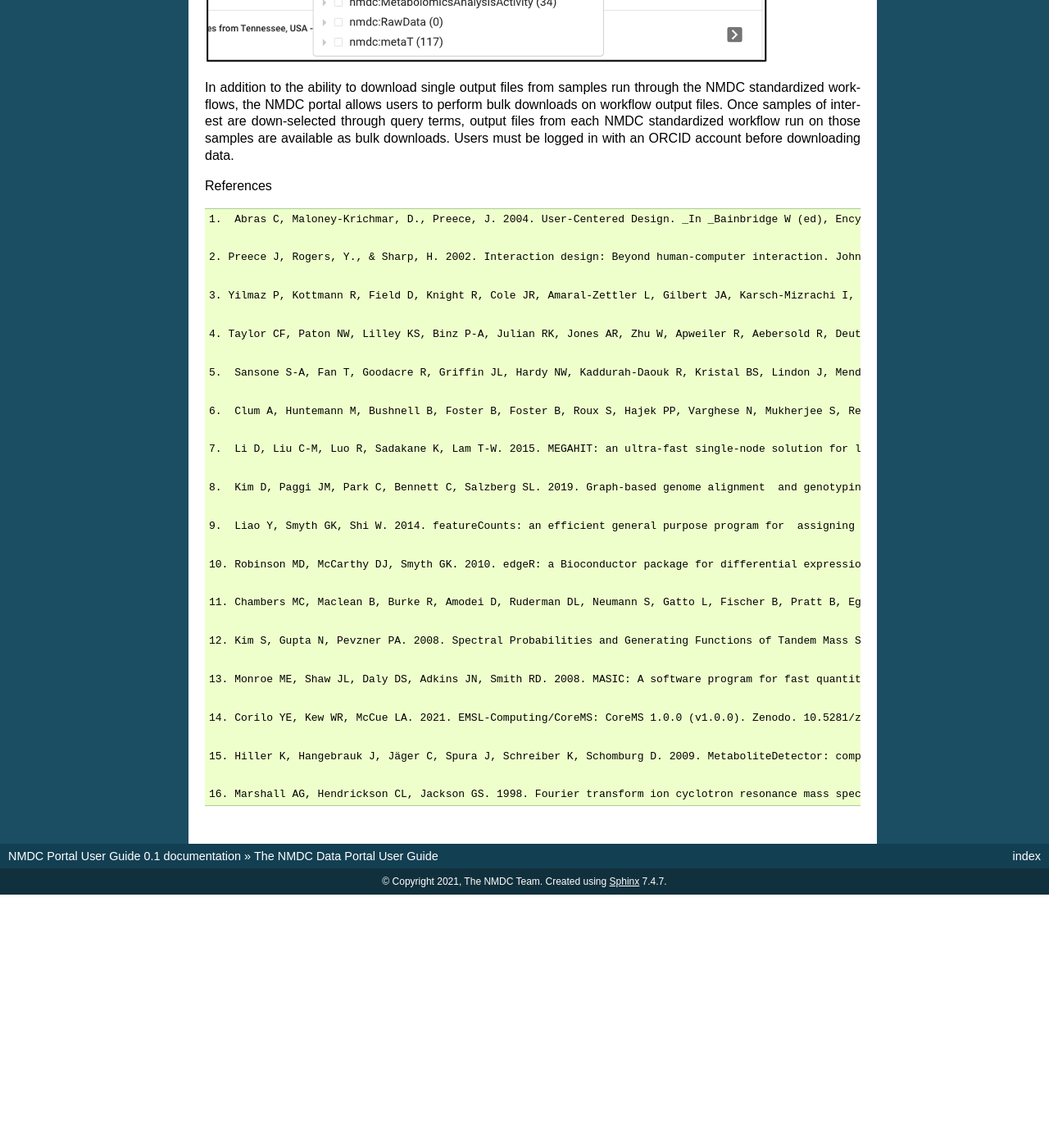
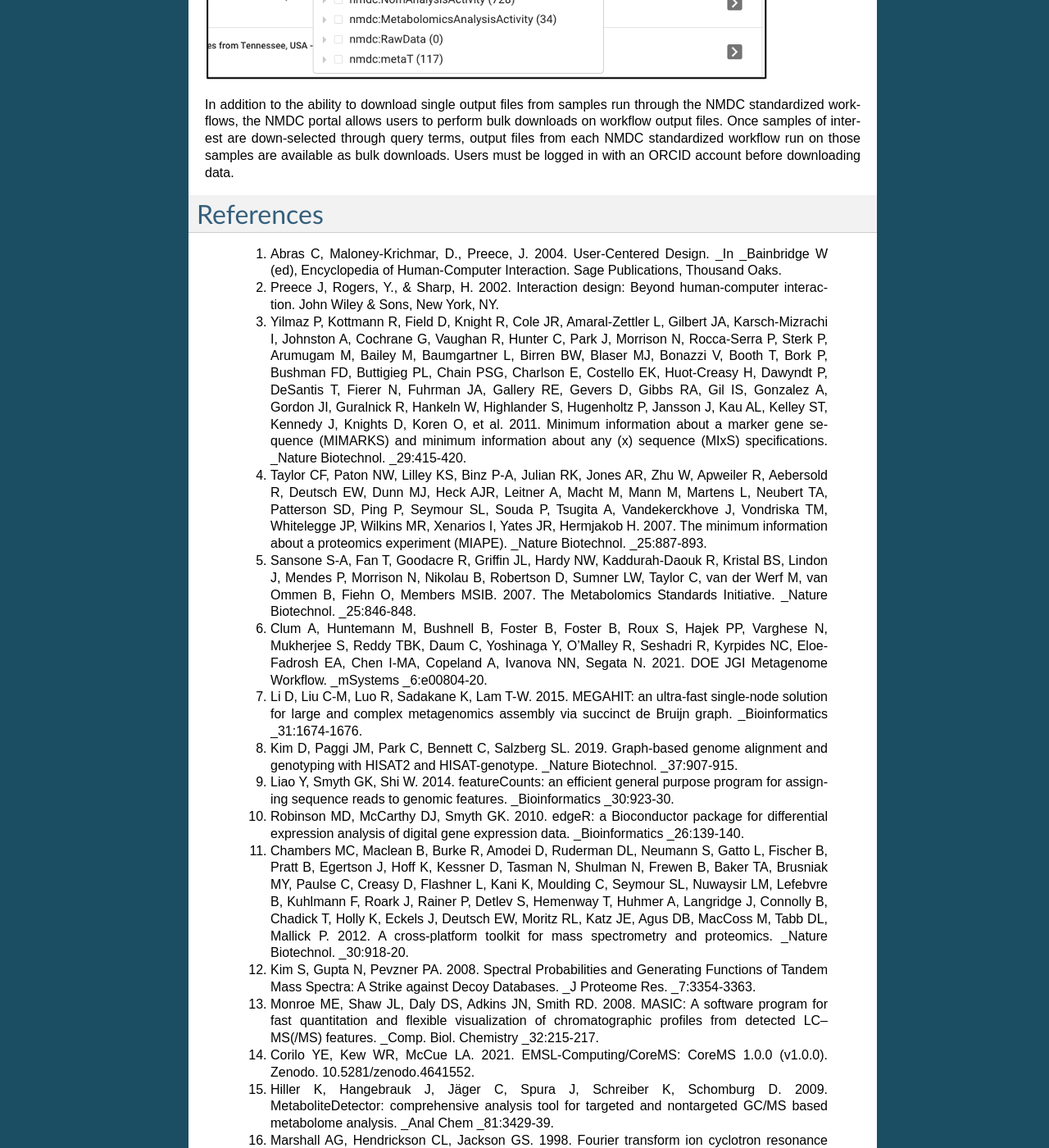
Before and after one commit to microbiomedata/portal_user_guide, a Sphinx documentation site: the page built from source/index.rst, in a window 1280 px wide and 1400 px high, scrolled down 11180 px. Shown: the whole window at 82% size. Built offline with Sphinx 7.4.7, drawn with Linux system fonts in a browser that asks for light colours; before the commit the page ends 12271 px from its top, so only the background shows below that; some of the changed text lies outside the part shown.

Commit message:
Made References section a top level section.

```diff
--- a/source/index.rst
+++ b/source/index.rst
@@ -271,9 +271,7 @@ Various output data files are available from samples findable through the NMDC t
 In addition to the ability to download single output files from samples run through the NMDC standardized workflows, the NMDC portal allows users to perform bulk downloads on workflow output files. Once samples of interest are down-selected through query terms, output files from each NMDC standardized workflow run on those samples are available as bulk downloads. Users must be logged in with an ORCID account before downloading data.
 
 References
-
-.. code-block::
-
+===========
    1.  Abras C, Maloney-Krichmar, D., Preece, J. 2004. User-Centered Design. _In _Bainbridge W (ed), Encyclopedia of Human-Computer Interaction. Sage Publications, Thousand Oaks.
 
 
```
